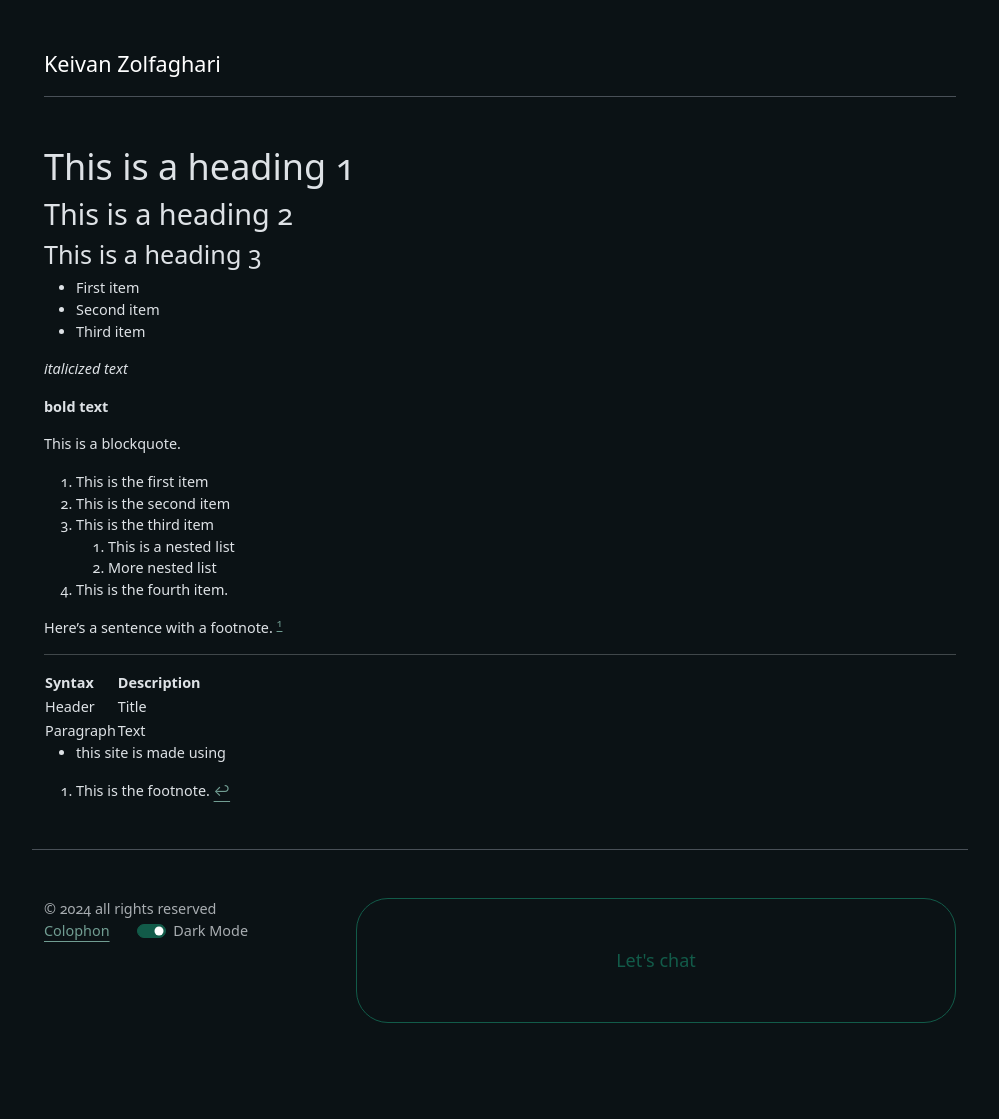
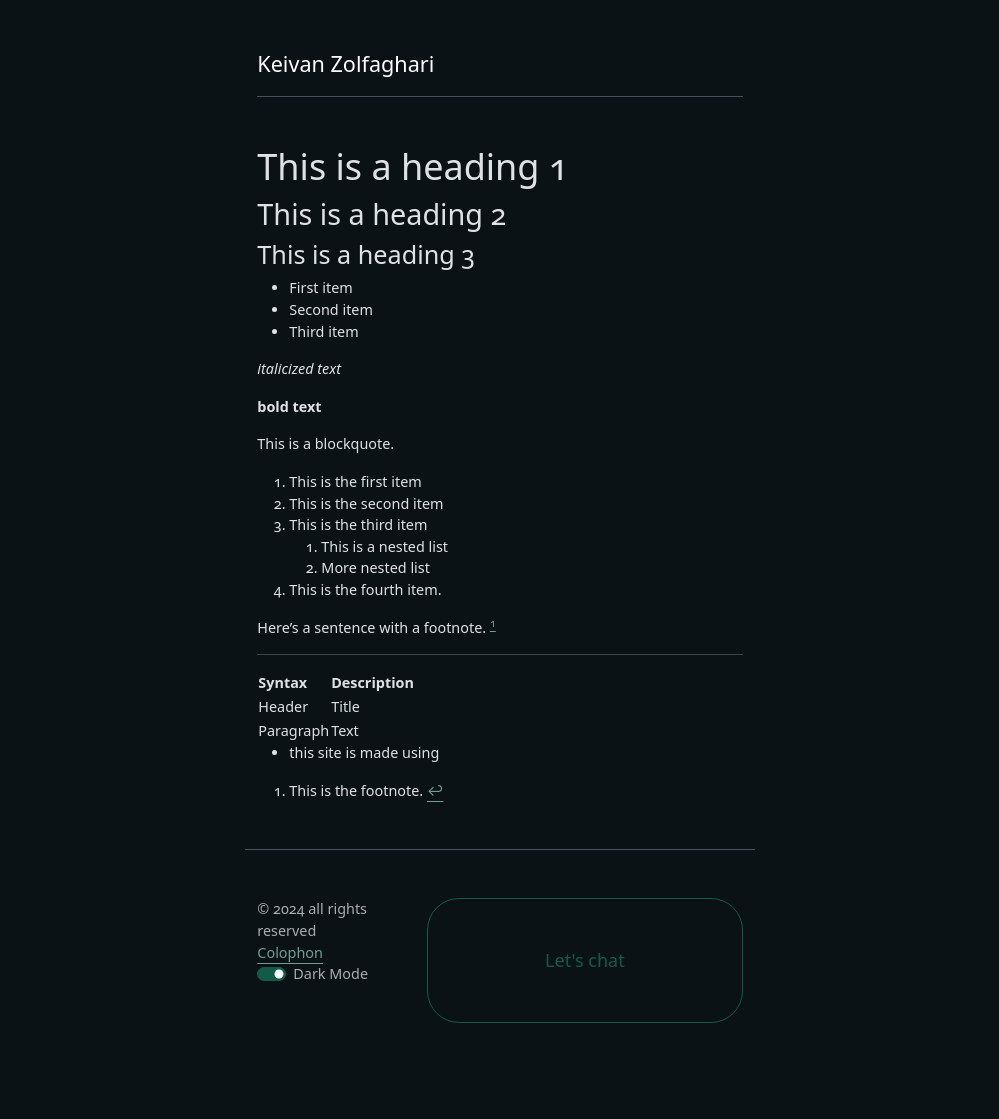
Before and after one commit to keivanz/keivanz.github.io, a Jekyll site: the page built from pages/colophon.md, in a window 1280 px wide. Shown: the whole page, without its empty margins (140-1139 px from the left). Built offline with Jekyll 4.4.1, drawn with Linux system fonts in a browser that asks for light colours; nearby versions of some CDN libraries.

Commit message:
consistent width

```diff
--- a/_layouts/homepage.html
+++ b/_layouts/homepage.html
@@ -3,7 +3,7 @@
   {% include head.html %}
   <body>
 
-    <div class="col-lg-9 mx-auto p-4 py-md-5">
+    <div class="col-lg-5 mx-auto p-4 py-md-5">
 
       {% include header.html %}
 
--- a/_layouts/page.html
+++ b/_layouts/page.html
@@ -3,7 +3,7 @@
   {% include head.html %}
   <body>
 
-    <div class="col-lg-9 mx-auto p-4 py-md-5">
+    <div class="col-lg-5 mx-auto p-4 py-md-5">
 
       {% include header.html %}
 
```
